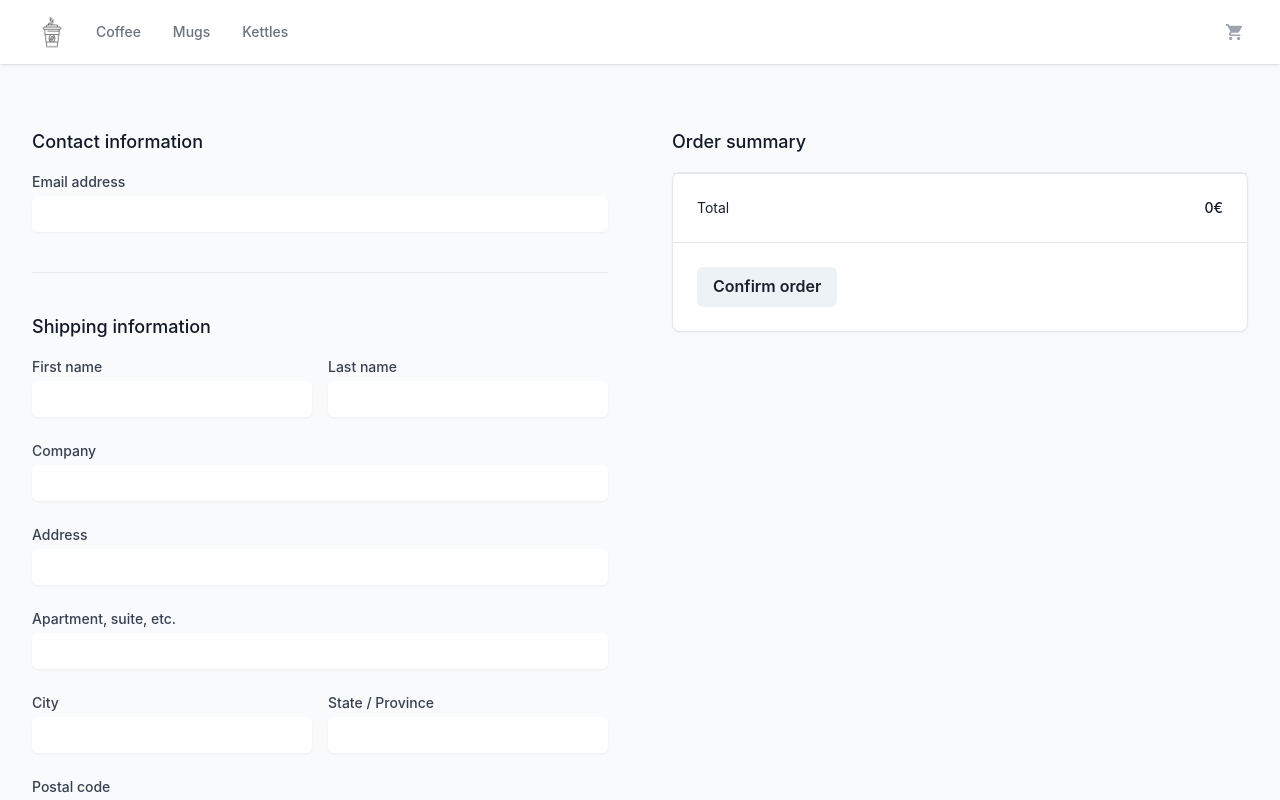
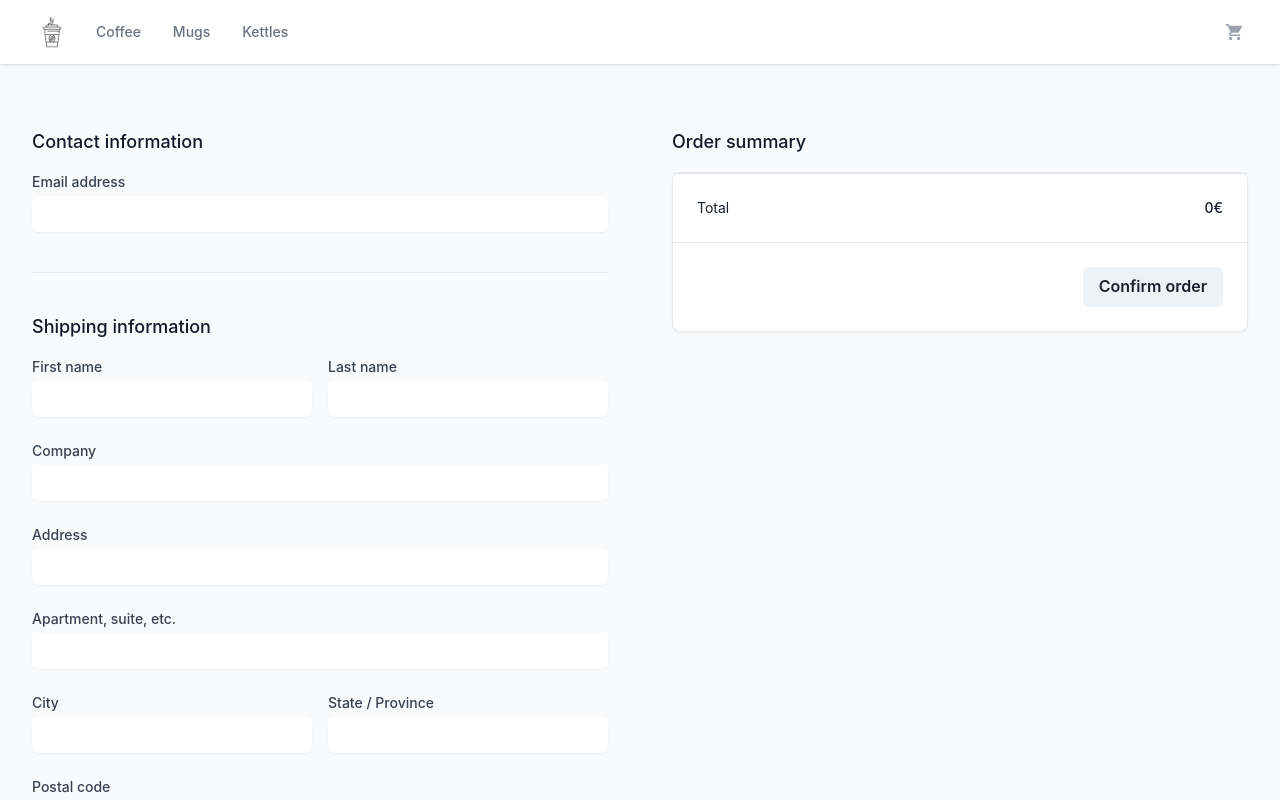
Before and after one commit to mmazzariello/elpoblenou-coffee, a React (Vite) app: page /cart in a window 1280 px wide. Shown: the top 800 px of the page. Built offline with nearby package versions, Linux system fonts and the light colour scheme.

Commit message:
ADD useNavigate in purchase modal

```diff
--- a/src/components/Cart.jsx
+++ b/src/components/Cart.jsx
@@ -507,7 +507,10 @@ export default function Cart() {
                 </div>
               </dl>
 
-              <div className="border-t border-gray-200 py-6 px-4 sm:px-6">
+              <div
+                style={{ display: "flex", justifyContent: "flex-end" }}
+                className="border-t border-gray-200 py-6 px-4 sm:px-6"
+              >
                 <Button type="submit" onClick={onOpen}>
                   Confirm order
                 </Button>
--- a/src/components/PurchaseModal.jsx
+++ b/src/components/PurchaseModal.jsx
@@ -1,4 +1,5 @@
 import { useContext } from "react";
+import { useNavigate } from "react-router-dom";
 import {
   Modal,
   ModalOverlay,
@@ -10,7 +11,6 @@ import {
   Button,
 } from "@chakra-ui/react";
 import { CartContext } from "../context/CartContext";
-import history from "../modules/history";
 
 export default function PurchaseModal({ isOpen, onOpen, onClose }) {
   const {
@@ -23,16 +23,16 @@ export default function PurchaseModal({ isOpen, onOpen, onClose }) {
     clearAll,
   } = useContext(CartContext);
 
+  const navigateTo = useNavigate();
+
   console.log("cartListEnModal", cartList);
-  //   console.log("clearAll", clearAll());
 
   const handleClose = () => {
     onClose();
     clearAll();
-    // history.push("/");
+    navigateTo("/");
   };
 
-  //   const { onOpen, onClose } = useDisclosure();
   return (
     <>
       <Modal isOpen={isOpen} onClose={onClose}>
--- a/src/modules/history.js
+++ /dev/null
@@ -1,3 +0,0 @@
-import { createHashHistory } from "history";
-
-export default createHashHistory();
```
